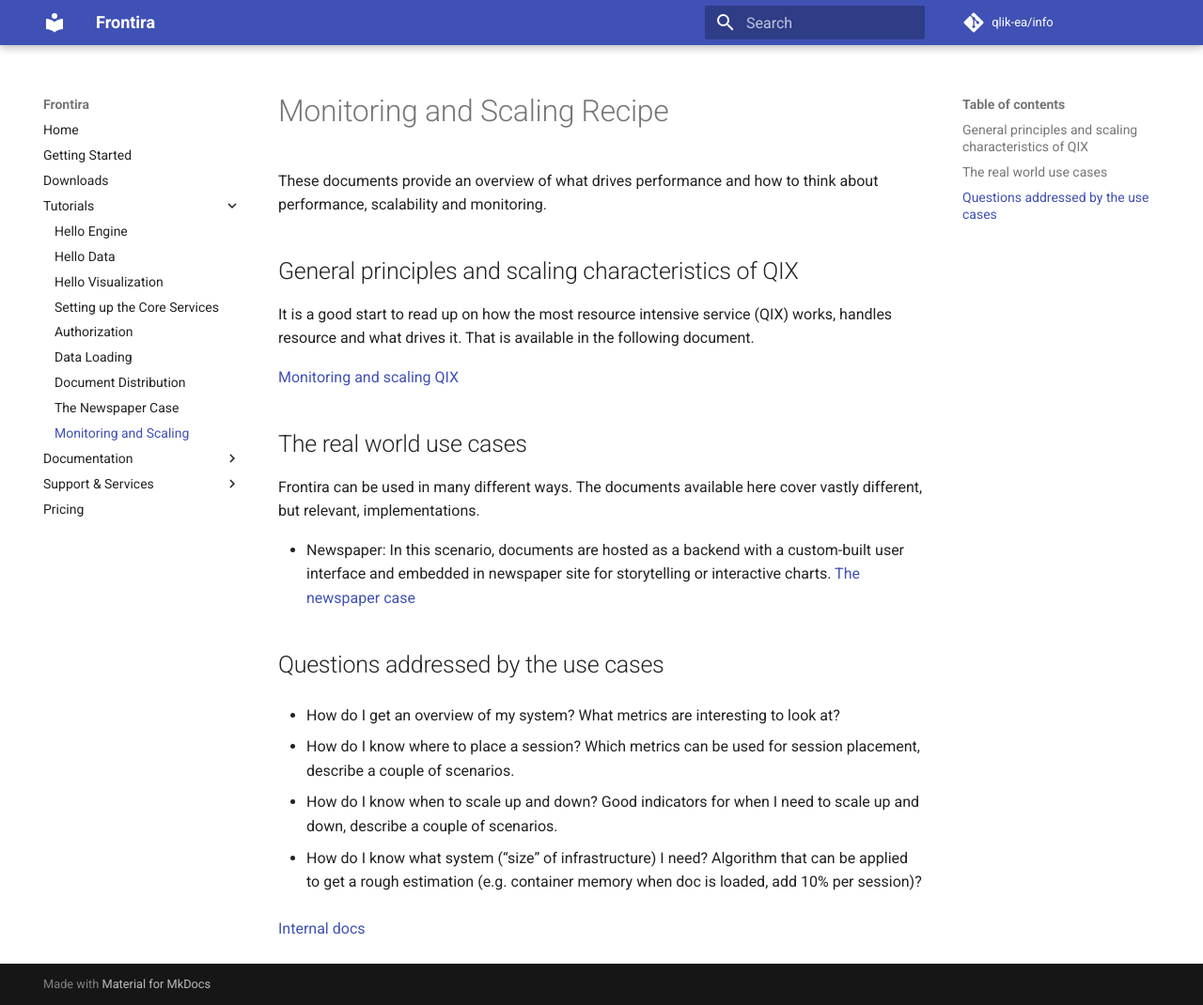
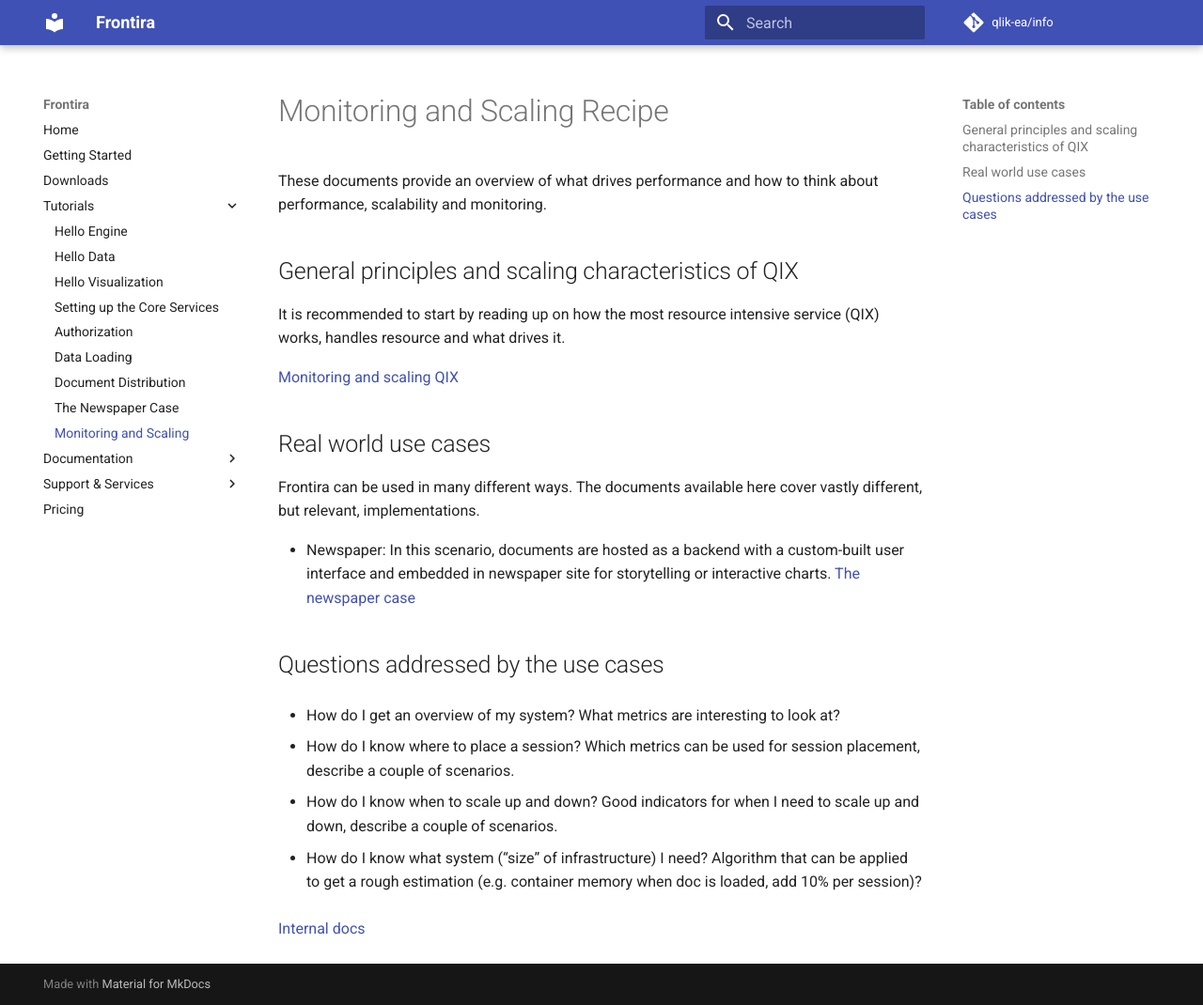
Before and after one commit to qlik-oss/core-website, an MkDocs documentation site: the page built from docs/tutorials/monitoring-and-scaling.md, in a window 1280 px wide and 1070 px high. Shown: the whole window at 94% size. Built offline with MkDocs 1.6.1 and Material for MkDocs 9.7.7, drawn with Linux system fonts in a browser that asks for light colours; comment, search, counter and statistics services are not loaded; old or Windows-style settings are respelled for this version of MkDocs.

Commit message:
Update monitoring-and-scaling.md
Minor language improvements.

```diff
--- a/docs/tutorials/monitoring-and-scaling.md
+++ b/docs/tutorials/monitoring-and-scaling.md
@@ -5,13 +5,12 @@
 
 ## General principles and scaling characteristics of QIX
 
-It is a good start to read up on how the most resource intensive
+It is recommended to start by reading up on how the most resource intensive
 service (QIX) works, handles resource and what drives it.
-That is available in the following document.
 
 [Monitoring and scaling QIX](./../documentation/services/qix-engine.md)
 
-## The real world use cases
+## Real world use cases
 
 Frontira can be used in many different ways. The documents available here cover vastly
 different, but relevant, implementations.
```
